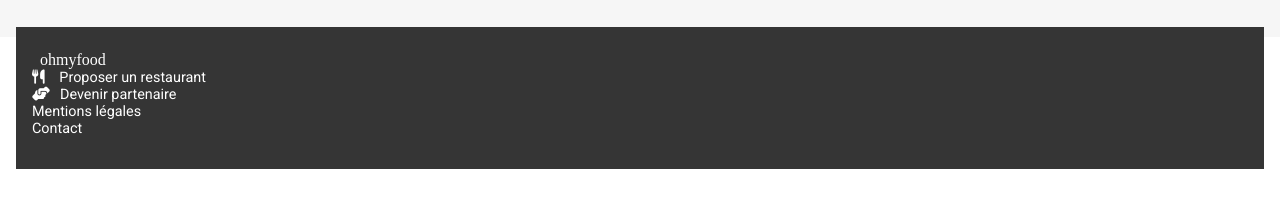
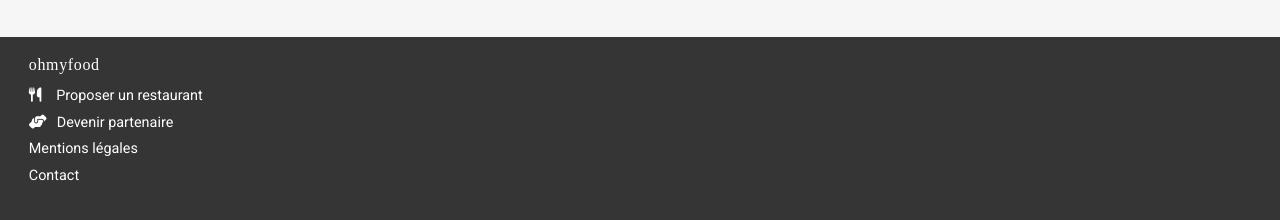
Before and after one commit to Cath-Rgwz/ohmyfood, a website: page racine/index.html in a window 1280 px wide. Shown: the part 1639-1859 px from the top of the page. Before the commit the page ends 1808 px from the top, so only its background shows below. Drawn offline with Linux system fonts and the light colour scheme; a web font is replaced by a local one.

Commit message:
Mise au point du footer // maquette

```diff
--- a/racine/css/style.css
+++ b/racine/css/style.css
@@ -273,27 +273,29 @@
   transform: translateY(-50%), scale(1.3);
 }
 
-
+/* ----------------------------------------------------------------------------------------------------------------------------------------------------------------------------------- */
 /* part 6 - FOOTER */
 
 footer {
   background-color: #353535;
   color: white;
   padding: 0 0 2rem 1rem;
-  margin: -0.6rem 1rem 0 1rem;
+  /* margin: -0.6rem 1rem 0 1rem; */
 
 }
 
 footer h2 {
   font-family: "Shrikhand", "sans-serif";
   font-size: 1rem;
-  font-weight: 300;
-  padding: 1.5rem 0.5rem 0;
+  font-weight: 200;
+  padding: 1.2rem 0 .5rem .8rem;
+  letter-spacing: 0.04rem;
 }
 
-footer p {
-  /* margin: 0.3rem; */
-  font-size: 0.9rem;
+.footer-mention {
+
+  font-size: .9rem;
+  padding: .3rem .8rem;
 }
 
 .espace {
--- a/racine/index.html
+++ b/racine/index.html
@@ -119,18 +119,19 @@
 
 <h2>ohmyfood</h2>
 
-<p>
+<p class="footer-mention">
     <i class="fa-solid fa-utensils espace"></i>
     Proposer un restaurant
 </p>
 
-<p>
+<p class="footer-mention">
     <i class="fa-solid fa-handshake-angle espace-2"></i>
     Devenir partenaire
 </p>
 
-<p>Mentions légales</p>
-<p>
+<p class="footer-mention">Mentions légales</p>
+
+<p class="footer-mention">
     <a class="contact" href="mailto:contact@ohmyfood.com">Contact</a>
 </p>
 
```
Also changed, not shown: racine/pages/delice.html (+4 -4 lines), racine/pages/française.html (+4 -4 lines), racine/pages/note.html (+4 -4 lines), racine/pages/palette.html (+4 -4 lines).
